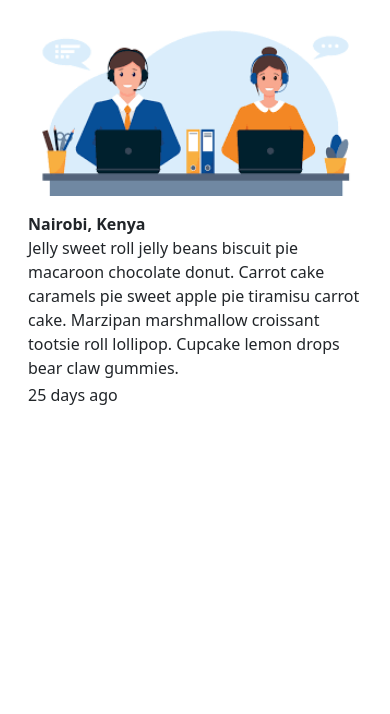
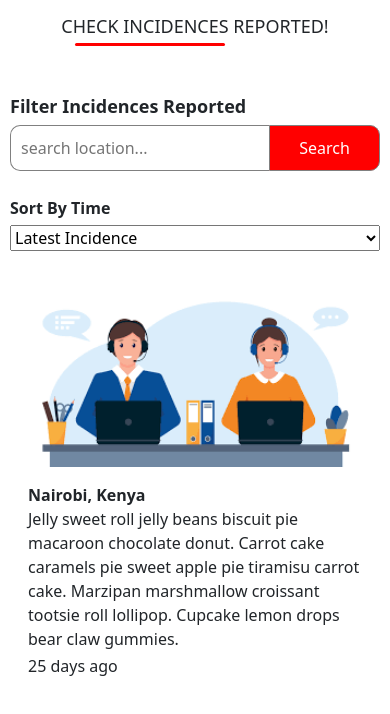
Before and after one commit to wamae-ndiritu/innovate_nairobi, a React (Create React App) app in the folder client/: page /Incidencies/reported in a window 390 px wide. Shown: the top 714 px of the page. Built offline with nearby package versions, Linux system fonts and the light colour scheme.

Commit message:
Add responsiveness to icident page

```diff
--- a/client/src/index.scss
+++ b/client/src/index.scss
@@ -249,6 +249,67 @@
     }
 }
 
+
+// Incidencies Page
+.incidence-screen-wrapper{
+    display: flex;
+    flex-wrap: wrap;
+    gap: 20px;
+
+    .incidence-filters{
+        flex: 20%;
+        display: flex;
+        flex-direction: column;
+        margin-top: 50px;
+        padding: 0 10px;
+
+        .input{
+            input{
+                width: 70%;
+                padding: 10px;
+                border: 1px solid gray;
+                border-right: none;
+                border-radius: 10px 0 0 10px;
+
+                &:focus{
+                    outline: none;
+                }
+            }
+
+            button{
+                width: 30%;
+                border-left: none;
+                padding: 10px 0;
+                border: 1px solid gray;
+                border-radius: 0 10px 10px 0;
+                background-color: red;
+                color: #fff;
+            }
+        }
+
+        .h6{
+            font-size: 18px;
+            font-weight: bold;
+        }
+
+        .time-sort{
+            display: flex;
+            flex-direction: column;
+            margin-top: 20px;
+
+            label{
+                margin: 5px 0;
+                font-size: 16px;
+                font-weight: bold;
+            }
+        }
+    }
+
+    .incidence-list{
+        flex: 80%;
+    }
+}
+
 // Mobile Responsiveness
 
 @media (max-width: 575.5px){
@@ -294,4 +355,9 @@
             flex: 100% !important;
         }
     }
+
+    .incidence-filters{
+        flex: 100%;
+        padding: 0 20px;
+    }
 }
--- a/client/src/screens/IncidenciesScreen.jsx
+++ b/client/src/screens/IncidenciesScreen.jsx
@@ -1,11 +1,31 @@
 import React from "react";
 import Incident from "../components/Incident/Incident";
+import Title from "../components/Title";
 
 const IncidenciesScreen = () => {
   return (
-    <>
-      <Incident />
-    </>
+    <div className="incidence-screen mt-3">
+      <Title>Check Incidences Reported!</Title>
+      <div className="incidence-screen-wrapper">
+        <div className="incidence-filters">
+          <h6 className="h6">Filter Incidences Reported</h6>
+          <div className="input">
+            <input type="text" placeholder="search location..." />
+            <button>Search</button>
+          </div>
+          <div className="time-sort">
+            <label>Sort By Time</label>
+            <select>
+              <option>Latest Incidence</option>
+              <option>Old Incidence</option>
+            </select>
+          </div>
+        </div>
+        <div className="incidence-list">
+          <Incident />
+        </div>
+      </div>
+    </div>
   );
 };
 
```
